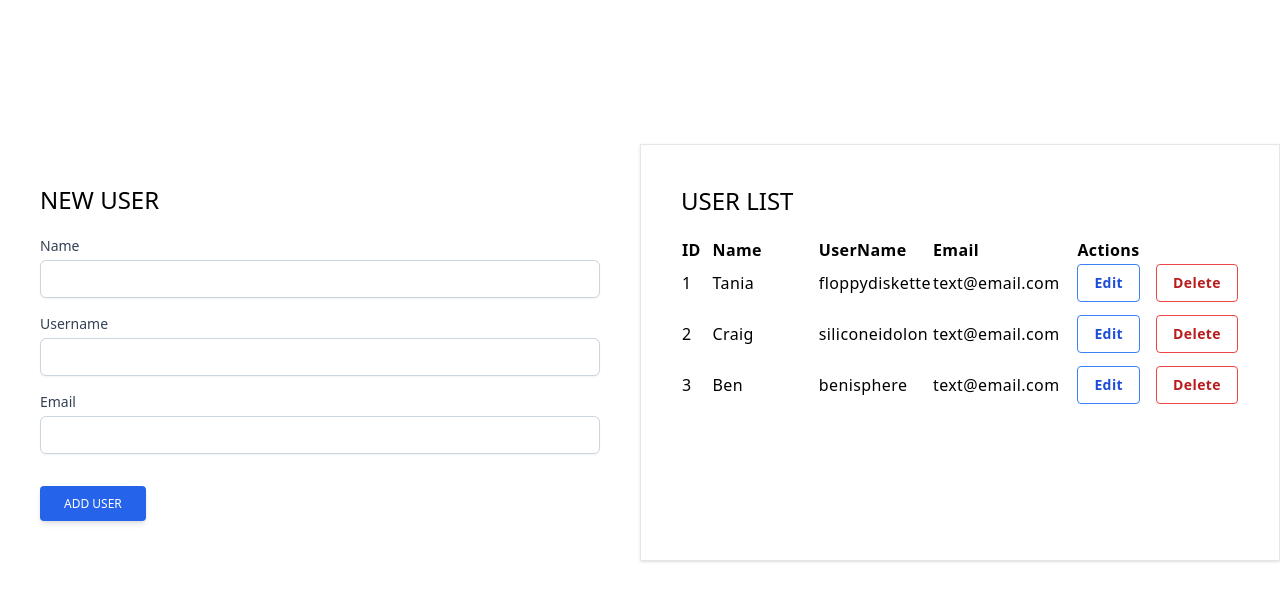
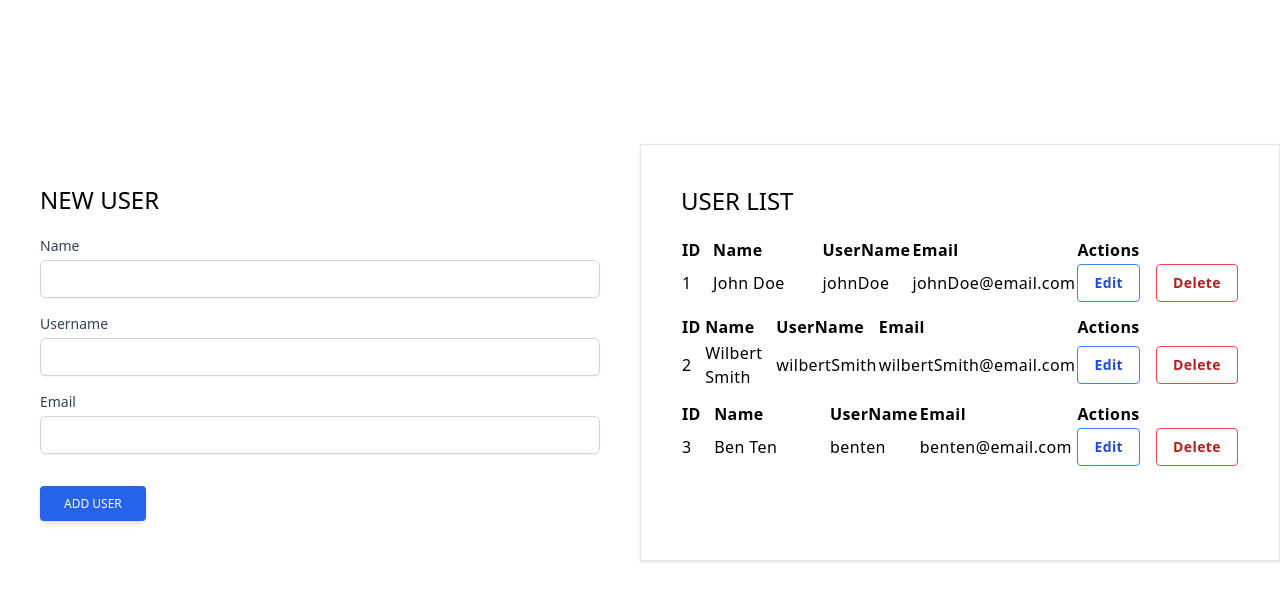
Before and after one commit to JilMuriel/CRUD-Exam, a React (Create React App) app: page / in a window 1280 px wide. Shown: the top 600 px of the page. Built offline with nearby package versions, Linux system fonts and the light colour scheme.

Commit message:
chore: component updates

```diff
--- a/src/App.js
+++ b/src/App.js
@@ -5,17 +5,17 @@ function App() {
   const usersData = [
     {
       id: 1,
-      name: "Tania",
-      username: "floppydiskette",
-      email: "text@email.com",
+      name: "John Doe",
+      username: "johnDoe",
+      email: "johnDoe@email.com",
     },
     {
       id: 2,
-      name: "Craig",
-      username: "siliconeidolon",
-      email: "text@email.com",
+      name: "Wilbert Smith",
+      username: "wilbertSmith",
+      email: "wilbertSmith@email.com",
     },
-    { id: 3, name: "Ben", username: "benisphere", email: "text@email.com" },
+    { id: 3, name: "Ben Ten", username: "benten", email: "benten@email.com" },
   ];
   const initialFormState = { id: null, name: "", username: "" };
 
--- a/src/Components/UserList.jsx
+++ b/src/Components/UserList.jsx
@@ -5,6 +5,8 @@ const UserList = (props) => {
     <div className="p-10 border shadow h-full">
       <h2 className="text-2xl mb-5">USER LIST</h2>
 
+      {props.users.length > 0 ? (
+        props.users.map((user) => (
           <table className="table-auto w-full p-10">
             <thead>
               <tr>
@@ -16,10 +18,6 @@ const UserList = (props) => {
               </tr>
             </thead>
             <tbody>
-          {props.users.length > 0 ? (
-            props.users.map((user) => (
-              <>
-                {console.log("user", user)}
               <tr className="bg-white" space-x-3 key={user.id}>
                 <td className="tracking-wide text-left pb-3">{user.id}</td>
                 <td className="tracking-wide text-left pb-3">{user.name}</td>
@@ -47,13 +45,12 @@ const UserList = (props) => {
                   </div>
                 </td>
               </tr>
-              </>
+            </tbody>
+          </table>
         ))
       ) : (
-            <h1>No Users</h1>
+        <p className="text-lg">No user to display.</p>
       )}
-        </tbody>
-      </table>
     </div>
   );
 };
```
Lines whose indentation alone changed are shown as unchanged.
